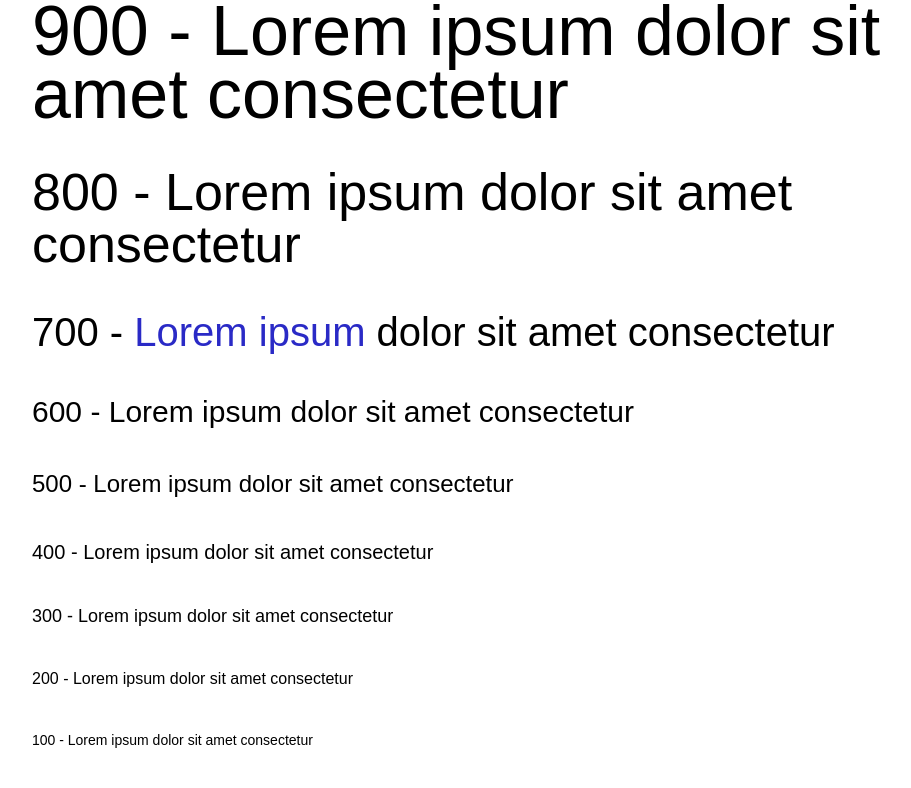
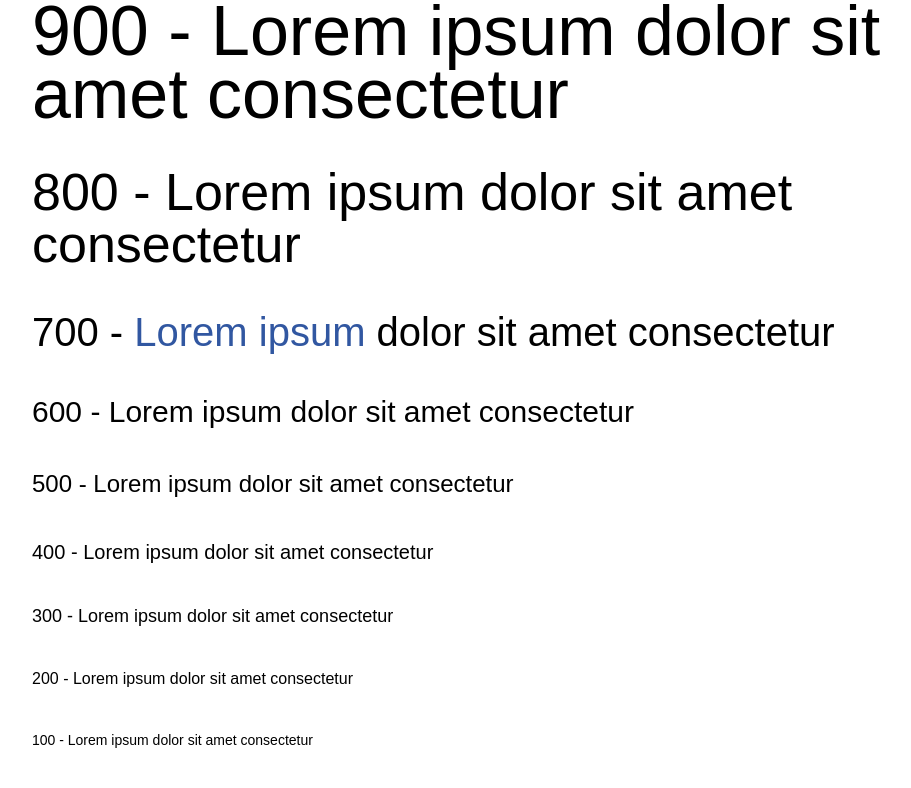
Before and after one commit to soilysound/base3, a website: page index.html in a window 1280 px wide. Shown: the top 788 px of the page, without its empty margins (112-1023 px from the left). Drawn offline with Linux system fonts and the light colour scheme; a web font is replaced by a local one.

```diff
--- a/css/core/vars.css
+++ b/css/core/vars.css
@@ -75,7 +75,7 @@
   --breaking: yellow;
   --breaking-text: black;
   --success: green;
-  --link-color: rgb(42, 42, 198);
+  --link-color: #3157A1;
   /* opacity */
   --black-op-75: hsla(0, 0, 0, 70%);
   --black-op-50: hsla(0, 0, 0, 50%);
```
Also changed, not shown: layouts.html (+2 -0 lines).
